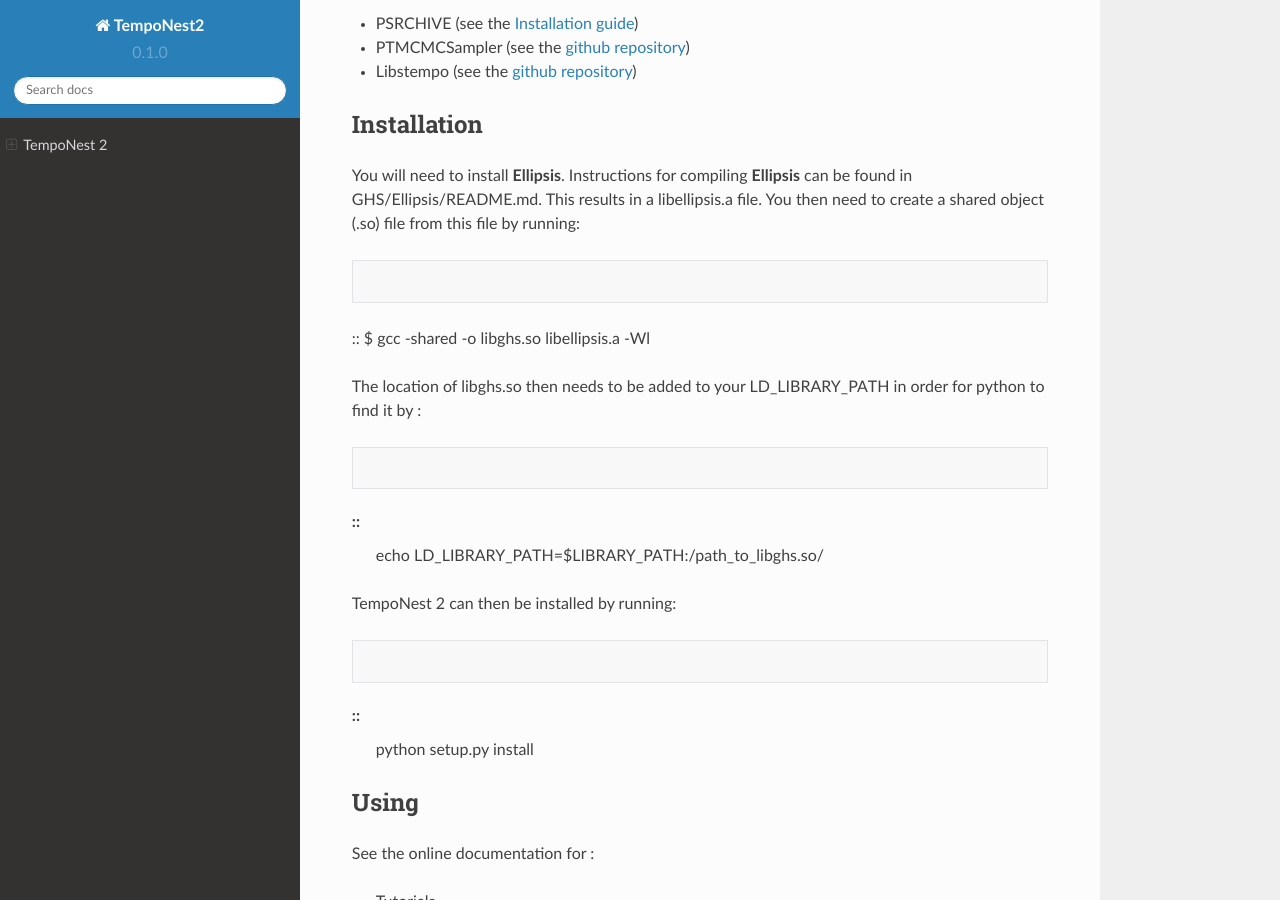
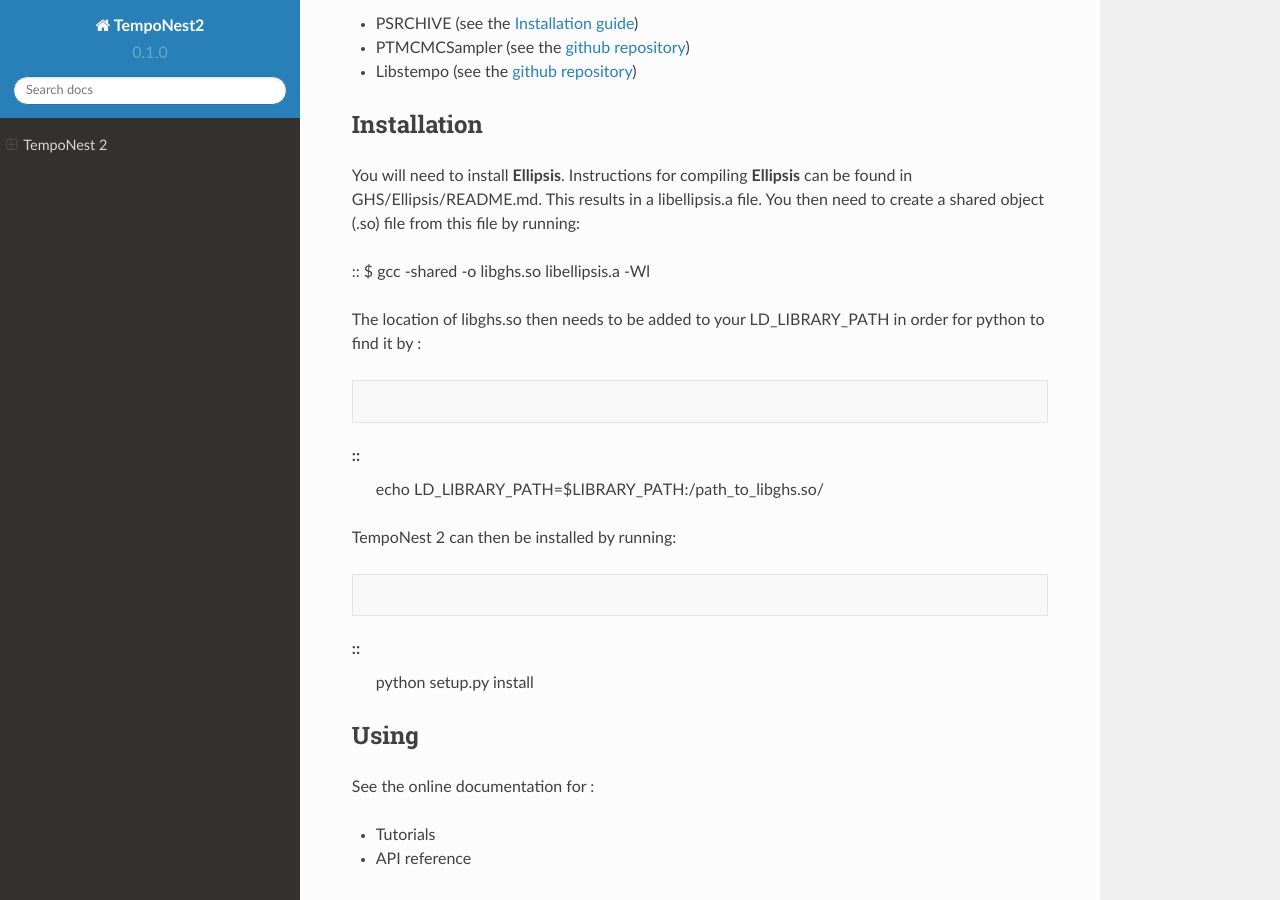
Before and after one commit to ABerthereau/TempoNest2-doc, a Sphinx documentation site: the page built from docs/source/index.rst, in a window 1280 px wide and 900 px high, scrolled down 324 px. Built offline with Sphinx 7.4.7 and the Read the Docs theme 2.0.0, drawn with Linux system fonts in a browser that asks for light colours.

Commit message:
Update index.rst

```diff
--- a/docs/source/index.rst
+++ b/docs/source/index.rst
@@ -19,8 +19,8 @@
 
 You will need to install **Ellipsis**. Instructions for compiling **Ellipsis** can be found in GHS/Ellipsis/README.md. This results in a libellipsis.a file.  You then need to create a shared object (.so) file from this file by running:
 
-.. code-block:: console
-::   $ gcc -shared -o libghs.so libellipsis.a -Wl
+::
+$ gcc -shared -o libghs.so libellipsis.a -Wl
 
 The location of libghs.so then needs to be added to your LD_LIBRARY_PATH in order for python to find it by :
 
```
